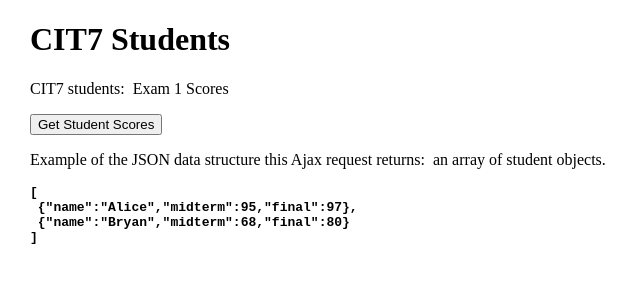
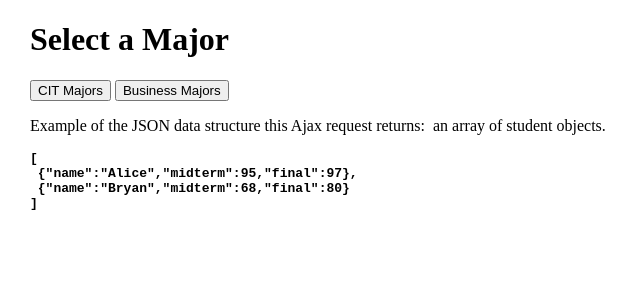
Before and after one commit to FortuneNinja/lhuynh.github.io, a plain HTML site: page index.html in a window 1280 px wide. Shown: the whole page, without its empty margins (0-640 px from the left). Drawn offline with Linux system fonts and the light colour scheme.

Commit message:
Update index.html

```diff
--- a/index.html
+++ b/index.html
@@ -4,10 +4,10 @@
 </head>
 <body style='margin-left: 30px;'>
 
-    <h1>CIT7 Students</h1>
-    <p>CIT7 students: &nbsp;Exam 1 Scores</p>
+    <h1>Select a Major</h1>
 
-    <input type="button" id='btn' value="Get Student Scores">
+
+    <input type="button" id='btn' value="CIT Majors"> <input type="button" id='btn' value="Business Majors">
 
  	<div id="result"></div>
 
```
